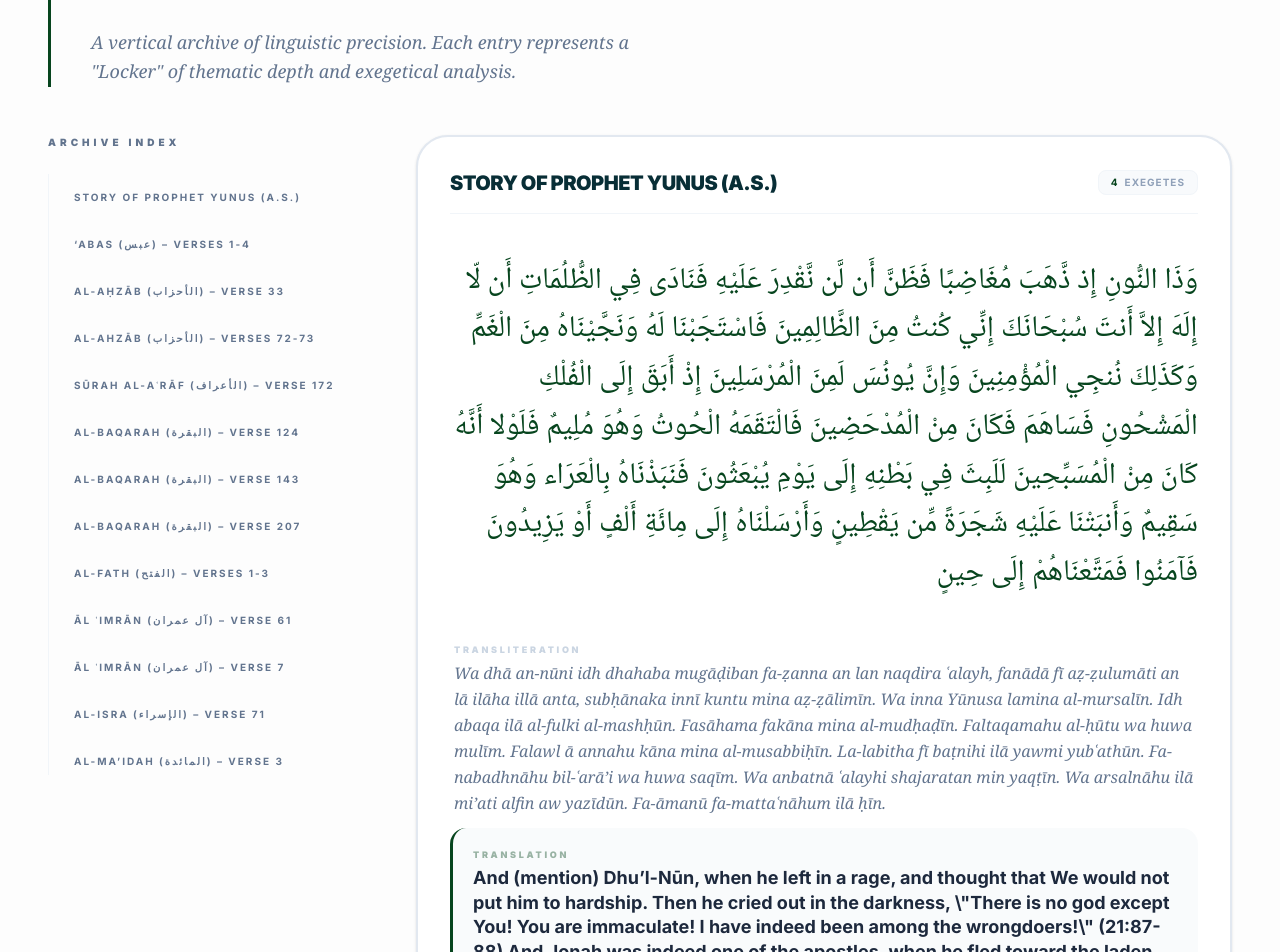
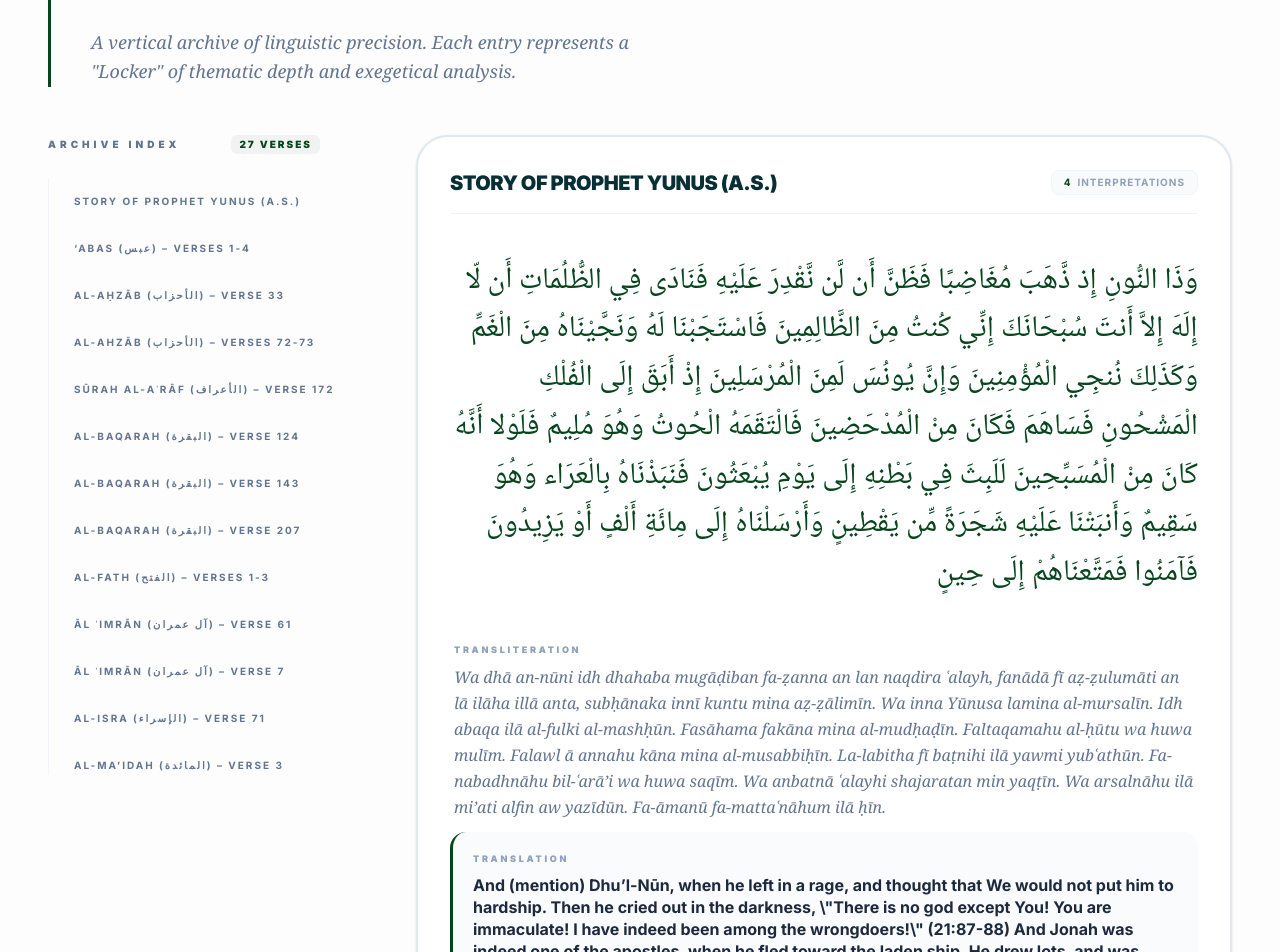
Before and after one commit to alyyissa/TafsirCompare, a Next.js app: page /verses in a window 1280 px wide. Shown: the part 180-1132 px from the top of the page. Built offline with nearby package versions, Linux system fonts and the light colour scheme.

Commit message:
Added the index and added the scroll when going back to the verses page

```diff
--- a/components/subComponent/VerseCard.jsx
+++ b/components/subComponent/VerseCard.jsx
@@ -12,7 +12,7 @@ const VerseCard = ({
   interpretersCount,
 }) => {
   return (
-    <div className="bg-white rounded-[2rem] border-2 border-slate-200 p-6 md:p-8 shadow-sm hover:border-primary/30 transition-all duration-300 w-full max-w-4xl mx-auto flex flex-col gap-5">
+    <div className="bg-white rounded-4xl border-2 border-slate-200 p-6 md:p-8 shadow-sm hover:border-primary/30 transition-all duration-300 w-full max-w-4xl mx-auto flex flex-col gap-5">
 
       <div className="flex justify-between items-center border-b border-slate-100 pb-4">
         <h2 className="text-lg md:text-xl font-black text-coprimary uppercase tracking-tight">
@@ -20,7 +20,7 @@ const VerseCard = ({
         </h2>
         <div className="flex items-center gap-1.5 px-3 py-1 bg-slate-50 text-slate-400 text-[10px] font-bold uppercase tracking-widest rounded-lg border border-slate-100 shrink-0">
           <span className="text-primary">{interpretersCount}</span>
-          <span className="hidden sm:inline">Exegetes</span>
+          <span className="hidden sm:inline">Interpretations</span>
         </div>
       </div>
 
@@ -35,15 +35,15 @@ const VerseCard = ({
 
       <div className="flex flex-col gap-3">
         <div className="px-1">
-          <h4 className="text-[9px] font-black uppercase tracking-[0.3em] text-slate-300 mb-1">Transliteration</h4>
+          <h4 className="text-[9px] font-black uppercase tracking-[0.3em] text-slate-400 mb-2">Transliteration</h4>
           <p className="text-sm md:text-base italic text-slate-500 font-serif leading-relaxed">
             {transliteration}
           </p>
         </div>
 
         <div className="bg-slate-50/80 p-5 rounded-2xl border-l-[3px] border-primary">
-          <h4 className="text-[9px] font-black uppercase tracking-[0.3em] text-primary/40 mb-1 text-left">Translation</h4>
-          <p className="text-slate-800 text-md md:text-lg leading-snug font-bold">
+          <h4 className="text-[9px] font-black uppercase tracking-[0.3em] text-slate-400 mb-2 text-left">Translation</h4>
+          <p className="text-slate-800 text-md leading-snug font-bold">
             {translation}
           </p>
         </div>
--- a/src/app/verses/[slug]/page.js
+++ b/src/app/verses/[slug]/page.js
@@ -59,7 +59,10 @@ export default async function VerseDetailPage({ params }) {
       <div className="w-full px-3 sm:px-4 md:px-11 lg:px-13 xl:px-12 2xl:px-16 space-y-8">
 
         <header className="bg-white border border-slate-200 rounded-[2rem] p-8 md:p-12 shadow-sm w-full">
-          <Link href="/verses" className="text-[10px] font-black uppercase tracking-[0.3em] text-primary hover:text-hover mb-6 block transition-all">
+          <Link
+            href={`/verses#${slug}`}
+            className="text-[10px] font-black uppercase tracking-[0.3em] text-primary hover:text-hover mb-6 block transition-all"
+          >
             ← Back to library
           </Link>
           <h1 className="text-3xl md:text-5xl font-black tracking-tight text-coprimary uppercase leading-tight mb-4">
--- a/src/app/verses/page.js
+++ b/src/app/verses/page.js
@@ -5,6 +5,7 @@ import VerseCard from "../../../components/subComponent/VerseCard";
 
 export default function VersesPage() {
   const [allVerses, setAllVerses] = useState([]);
+  const [showTopBtn, setShowTopBtn] = useState(false);
 
   useEffect(() => {
     async function fetchData() {
@@ -12,12 +13,41 @@ export default function VersesPage() {
         const response = await fetch('/api/verses');
         const data = await response.json();
         setAllVerses(data);
+
+        const hash = window.location.hash;
+        if (hash) {
+          const targetId = hash.replace('#', '');
+          setTimeout(() => {
+            const element = document.getElementById(targetId);
+            if (element) {
+              window.scrollTo({
+                top: element.offsetTop - 120,
+                behavior: "smooth"
+              });
+            }
+          }, 150);
+        }
       } catch (err) {
         console.error("Failed to fetch verses", err);
       }
     }
     fetchData();
+
+    const handleScroll = () => {
+      if (window.scrollY > 600) {
+        setShowTopBtn(true);
+      } else {
+        setShowTopBtn(false);
+      }
+    };
+
+    window.addEventListener("scroll", handleScroll);
+    return () => window.removeEventListener("scroll", handleScroll);
   }, []);
+
+  const scrollToTop = () => {
+    window.scrollTo({ top: 0, behavior: "smooth" });
+  };
 
   const scrollToVerse = (slug) => {
     const element = document.getElementById(slug);
@@ -30,8 +60,7 @@ export default function VersesPage() {
   };
 
   return (
-    <main className="min-h-screen bg-[#fdfdfd] pt-24 pb-32 text-slate-900">
-
+    <main className="min-h-screen bg-[#fdfdfd] pt-24 pb-32 text-slate-900 relative">
       <div className="px-3 sm:px-4 md:px-11 lg:px-13 xl:px-12 2xl:px-16 mb-12">
         <div className="max-w-screen-2xl mx-auto border-l-[3px] border-primary pl-6 md:pl-10">
           <h1 className="text-5xl md:text-7xl lg:text-8xl font-black tracking-tighter text-primary mb-4 uppercase leading-none">
@@ -45,12 +74,15 @@ export default function VersesPage() {
 
       <div className="px-3 sm:px-4 md:px-11 lg:px-13 xl:px-12 2xl:px-16">
         <div className="max-w-screen-2xl mx-auto flex flex-col lg:flex-row gap-12 xl:gap-20">
-
           <aside className="hidden lg:flex flex-col w-72 sticky top-32 h-[calc(100vh-160px)]">
-            <p className="text-[10px] font-black uppercase tracking-[0.4em] text-slate-500 mb-6 shrink-0">
-              Archive Index
-            </p>
-
+            <div className="flex items-center justify-between mb-6 shrink-0 pr-4">
+              <p className="text-[10px] font-black uppercase tracking-[0.4em] text-slate-500">
+                Archive Index
+              </p>
+              <span className="text-[10px] font-black uppercase tracking-[0.2em] text-primary bg-primary/5 px-2 py-0.5 rounded-md">
+                {allVerses.length} Verses
+              </span>
+            </div>
             <nav className="flex-1 overflow-y-auto overflow-x-hidden pr-4 border-l border-slate-100 custom-scrollbar">
               <div className="flex flex-col">
                 {allVerses.map((v) => (
@@ -66,7 +98,7 @@ export default function VersesPage() {
             </nav>
           </aside>
 
-          <div className="flex-1 flex flex-col gap-12 md:gap-20">
+          <div className="flex-1 flex flex-col gap-8">
             {allVerses.map((verse, index) => (
               <section
                 key={verse.slug}
@@ -88,6 +120,24 @@ export default function VersesPage() {
           </div>
         </div>
       </div>
+
+      {showTopBtn && (
+        <button
+          onClick={scrollToTop}
+          className="fixed bottom-10 right-10 z-50 p-4 bg-primary text-white rounded-2xl shadow-2xl hover:bg-hover transition-all duration-300 hover:-translate-y-1 active:scale-95 flex items-center justify-center group cursor-pointer"
+          aria-label="Scroll to top"
+        >
+          <svg
+            xmlns="http://www.w3.org/2000/svg"
+            className="h-6 w-6 transition-transform group-hover:-translate-y-0.5"
+            fill="none"
+            viewBox="0 0 24 24"
+            stroke="currentColor"
+          >
+            <path strokeLinecap="round" strokeLinejoin="round" strokeWidth={3} d="M5 15l7-7 7 7" />
+          </svg>
+        </button>
+      )}
     </main>
   );
 }
```
